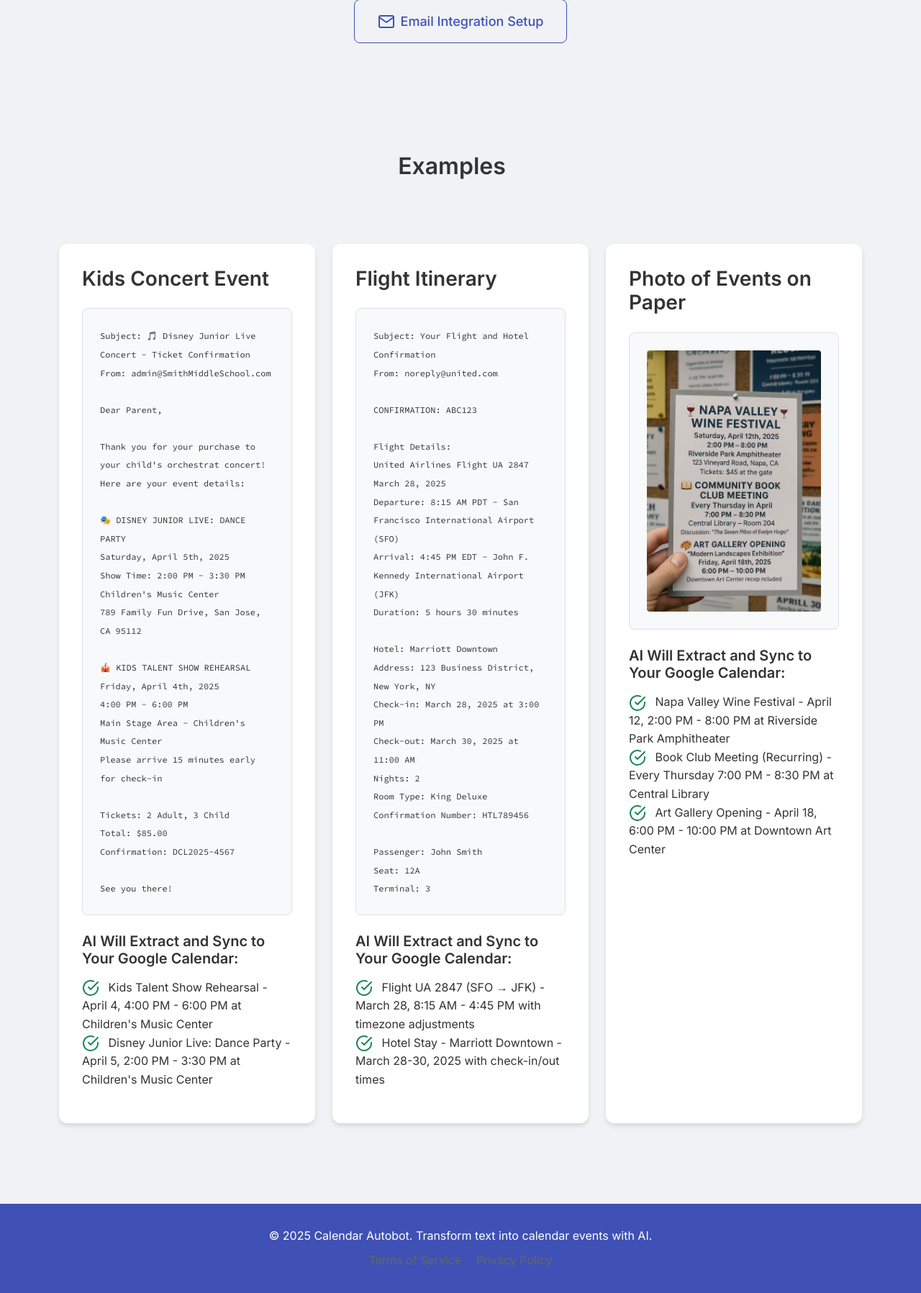
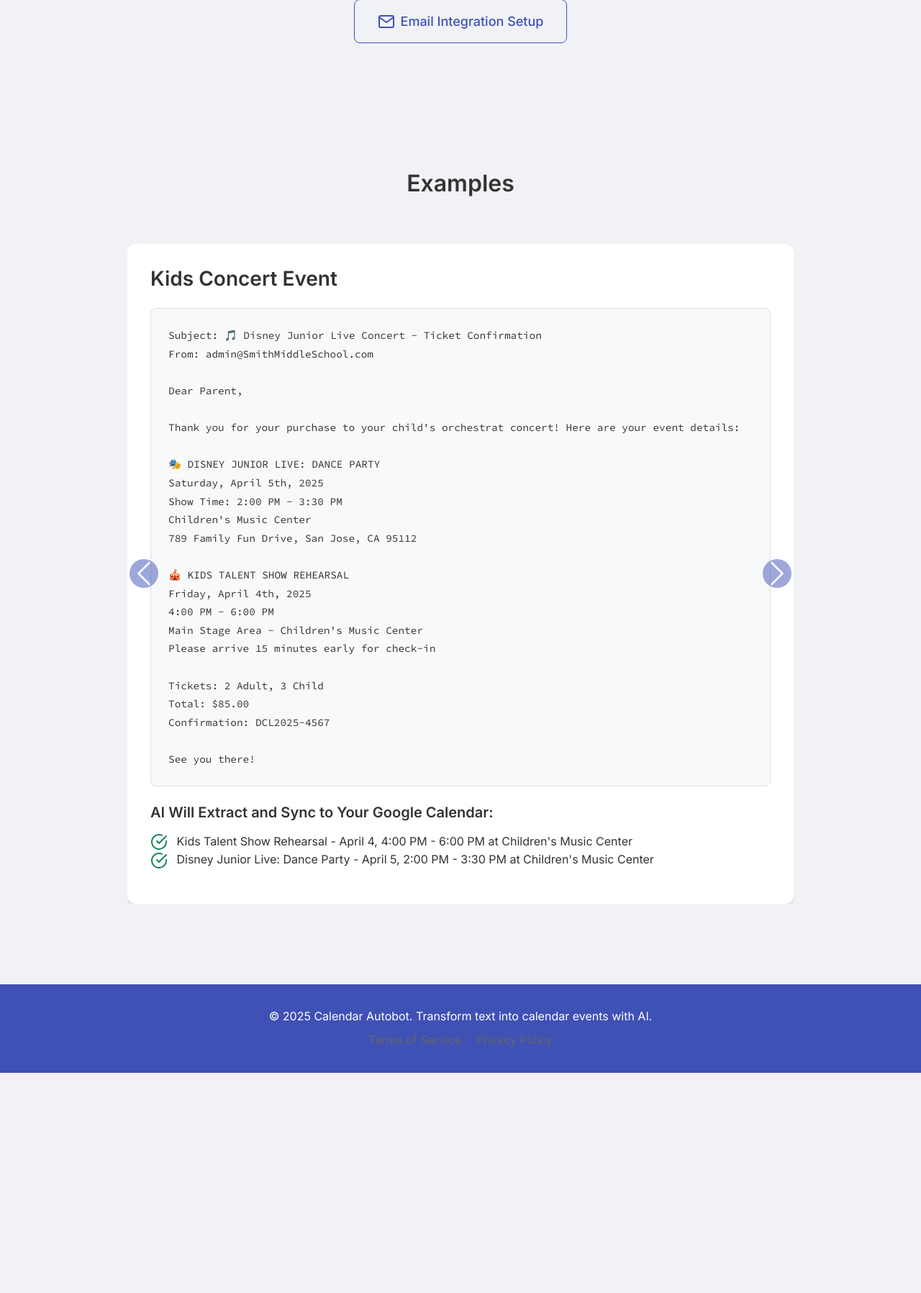
Before and after one commit to willcheung/AITextBot, a Flask app: page / in a window 1280 px wide. Shown: the part 1164-2961 px from the top of the page at 72% size. After the commit the page ends 2655 px from the top, so only its background shows below. Run offline with Flask 3, Linux system fonts and the light colour scheme; some libraries are stand-ins or nearby versions.

Commit message:
Assistant checkpoint: Convert example section to single-column carousel
Assistant generated file changes:
- templates/index.html: Convert example section to single-column carousel
- static/css/style.css: Add carousel-specific styles for example section

---

User prompt:

make the example section a single column carasoul instead of 3 columns.

Replit-Commit-Author: Assistant
Replit-Commit-Session-Id: da6f9e2d-1e87-46ce-9b79-758a0ef2d68f

```diff
--- a/static/css/style.css
+++ b/static/css/style.css
@@ -273,6 +273,7 @@ code, pre {
     border-radius: 12px;
     padding: 2rem;
     box-shadow: 0 4px 6px rgba(0,0,0,0.1);
+    min-height: 500px;
 }
 
 .example-text {
@@ -287,6 +288,39 @@ code, pre {
     color: var(--text-color);
     font-size: 0.9rem;
     line-height: 1.5;
+}
+
+/* Carousel styling */
+.carousel-indicators {
+    margin-bottom: 2rem;
+}
+
+.carousel-indicators button {
+    background-color: var(--primary-color);
+    opacity: 0.5;
+    width: 12px;
+    height: 12px;
+    border-radius: 50%;
+    border: none;
+    margin: 0 8px;
+}
+
+.carousel-indicators button.active {
+    opacity: 1;
+}
+
+.carousel-control-prev,
+.carousel-control-next {
+    width: 5%;
+    color: var(--primary-color);
+}
+
+.carousel-control-prev-icon,
+.carousel-control-next-icon {
+    background-color: var(--primary-color);
+    border-radius: 50%;
+    width: 40px;
+    height: 40px;
 }
 
 /* Cards */
--- a/templates/index.html
+++ b/templates/index.html
@@ -91,18 +91,28 @@
 
 <div class="example-section">
     <div class="container">
-        <div class="row g-4">
         <div class="row">
             <div class="col-12 text-center mb-5">
                 <h2>Examples</h2>
             </div>
         </div>
+
+        <div class="row justify-content-center">
+            <div class="col-lg-10">
+                <div id="exampleCarousel" class="carousel slide" data-bs-ride="carousel">
+                    <div class="carousel-indicators">
+                        <button type="button" data-bs-target="#exampleCarousel" data-bs-slide-to="0" class="active" aria-current="true" aria-label="Kids Concert Example"></button>
+                        <button type="button" data-bs-target="#exampleCarousel" data-bs-slide-to="1" aria-label="Flight Itinerary Example"></button>
+                        <button type="button" data-bs-target="#exampleCarousel" data-bs-slide-to="2" aria-label="Photo Events Example"></button>
+                    </div>
+
+                    <div class="carousel-inner">
                         <!-- Kids Concert Event Example -->
-            <div class="col-lg-4">
-                <div class="example-card h-100">
+                        <div class="carousel-item active">
+                            <div class="example-card">
                                 <h3 class="mb-4">Kids Concert Event</h3>
                                 <div class="example-text">
-                        <code style="font-size: 0.75rem; line-height: 1.3;">
+                                    <code>
 Subject: 🎵 Disney Junior Live Concert - Ticket Confirmation<br>
 From: admin@SmithMiddleSchool.com<br><br>
 
@@ -141,11 +151,11 @@ See you there!
                         </div>
 
                         <!-- Flight Itinerary Example -->
-            <div class="col-lg-4">
-                <div class="example-card h-100">
+                        <div class="carousel-item">
+                            <div class="example-card">
                                 <h3 class="mb-4">Flight Itinerary</h3>
                                 <div class="example-text">
-                        <code style="font-size: 0.75rem; line-height: 1.3;">
+                                    <code>
 Subject: Your Flight and Hotel Confirmation<br>
 From: noreply@united.com<br><br>
 
@@ -183,8 +193,8 @@ Terminal: 3
                         </div>
 
                         <!-- Photo of an event on paper taped to the wall -->
-            <div class="col-lg-4">
-                <div class="example-card h-100">
+                        <div class="carousel-item">
+                            <div class="example-card">
                                 <h3 class="mb-4">Photo of Events on Paper</h3>
                                 <div class="example-text text-center">
                                     <img src="{{ url_for('static', filename='images/wine-festival.PNG') }}" alt="Community bulletin board with event flyers" class="img-fluid rounded" style="max-width: 100%; height: auto;">
@@ -201,6 +211,18 @@ Terminal: 3
                             </div>
                         </div>
                     </div>
+
+                    <button class="carousel-control-prev" type="button" data-bs-target="#exampleCarousel" data-bs-slide="prev">
+                        <span class="carousel-control-prev-icon" aria-hidden="true"></span>
+                        <span class="visually-hidden">Previous</span>
+                    </button>
+                    <button class="carousel-control-next" type="button" data-bs-target="#exampleCarousel" data-bs-slide="next">
+                        <span class="carousel-control-next-icon" aria-hidden="true"></span>
+                        <span class="visually-hidden">Next</span>
+                    </button>
+                </div>
+            </div>
+        </div>
     </div>
 </div>
 {% endblock %}
```
Lines whose indentation alone changed are shown as unchanged.
